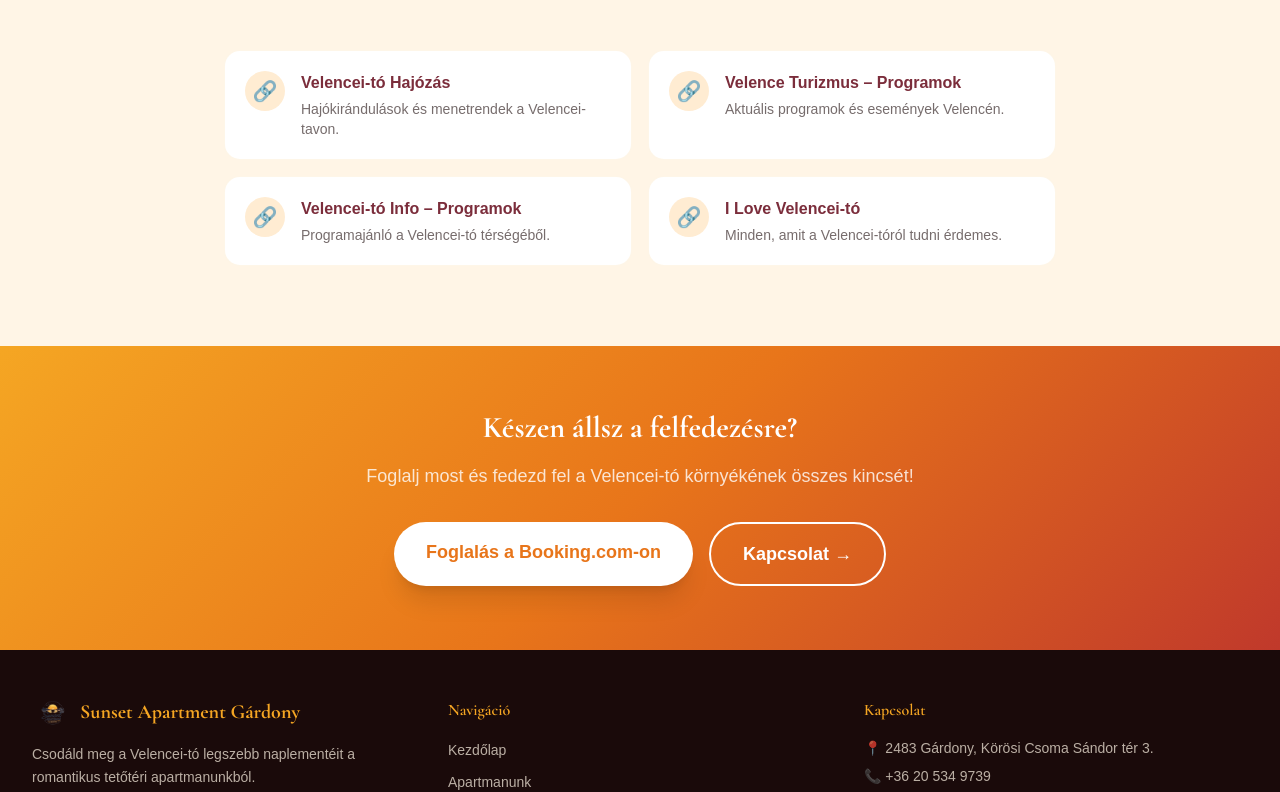
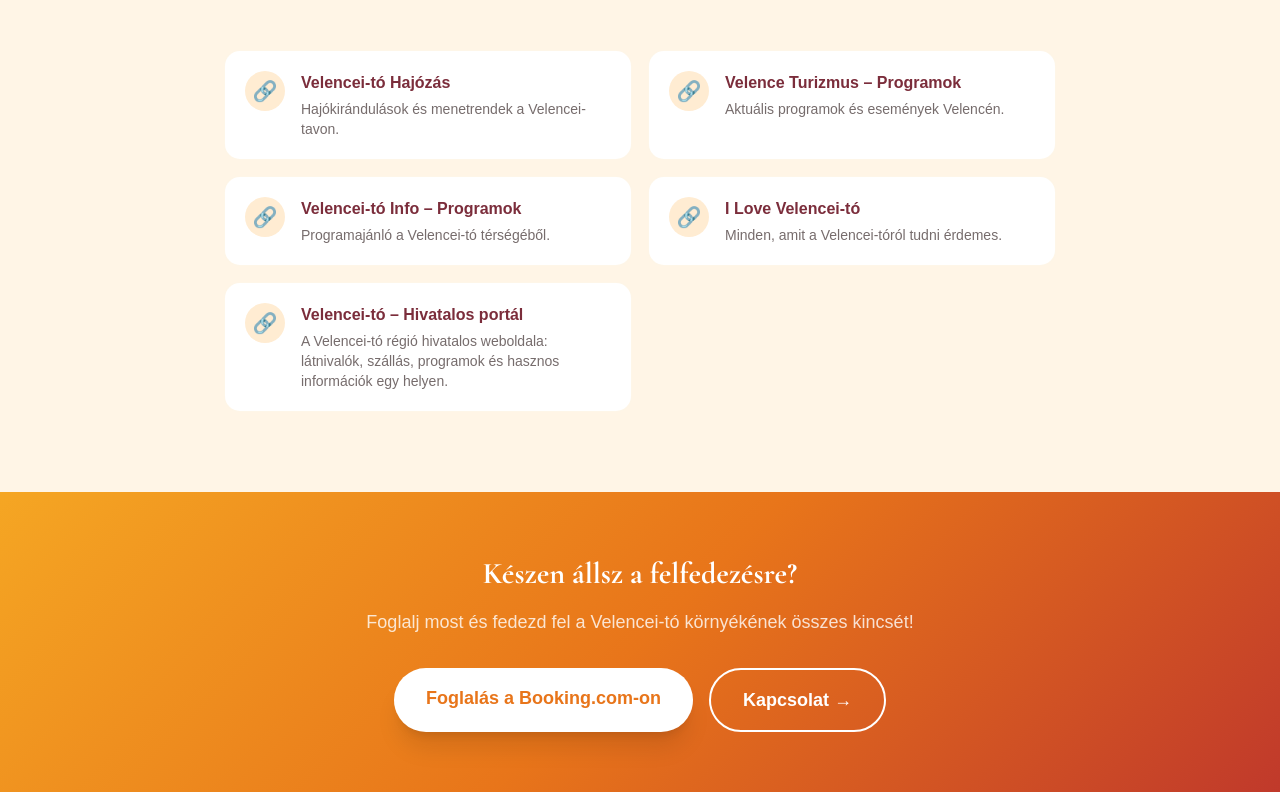
Before and after one commit to Smc05/sunetgardony, a Next.js app: page /programok in a window 1280 px wide. Shown: the part 3359-4151 px from the top of the page. Built offline with nearby package versions, Linux system fonts and the light colour scheme.

Commit message:
Update page.tsx

```diff
--- a/src/app/programok/page.tsx
+++ b/src/app/programok/page.tsx
@@ -300,6 +300,11 @@ export default function Programok() {
                 href: "https://ilovevelenceito.hu/",
                 title: "I Love Velencei-tó",
                 desc: "Minden, amit a Velencei-tóról tudni érdemes.",
+              },
+              {
+                href: "https://www.velencei-to.hu/",
+                title: "Velencei-tó – Hivatalos portál",
+                desc: "A Velencei-tó régió hivatalos weboldala: látnivalók, szállás, programok és hasznos információk egy helyen.",
               }
             ].map((link, i) => (
               <a
```
